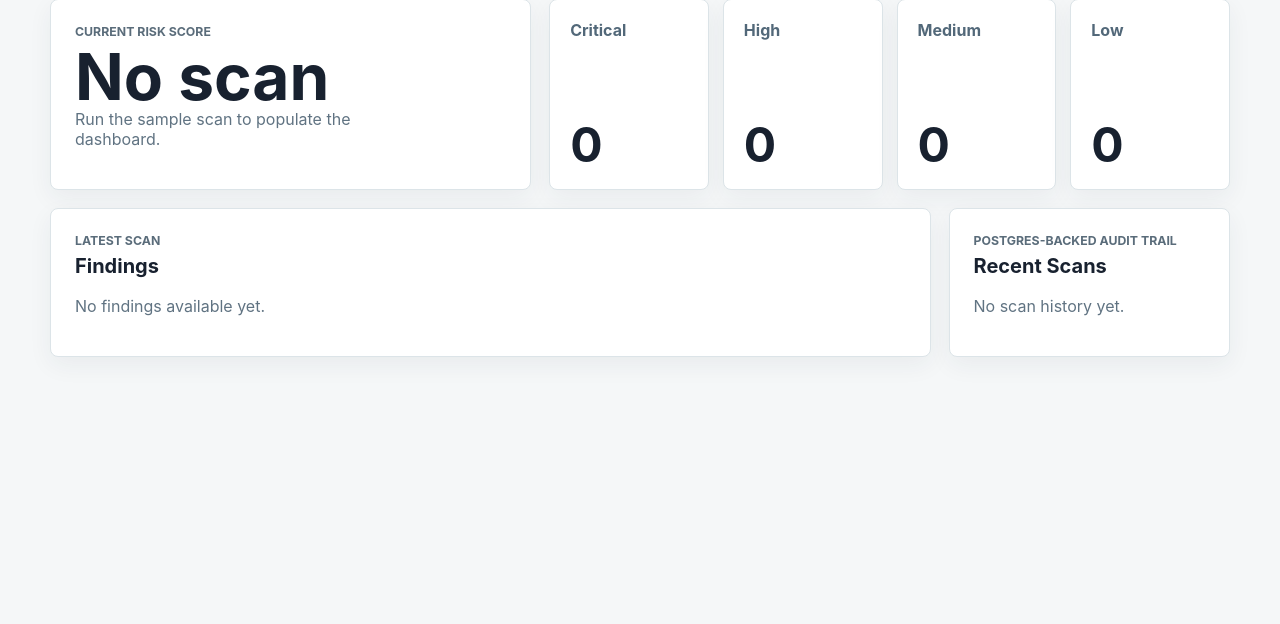
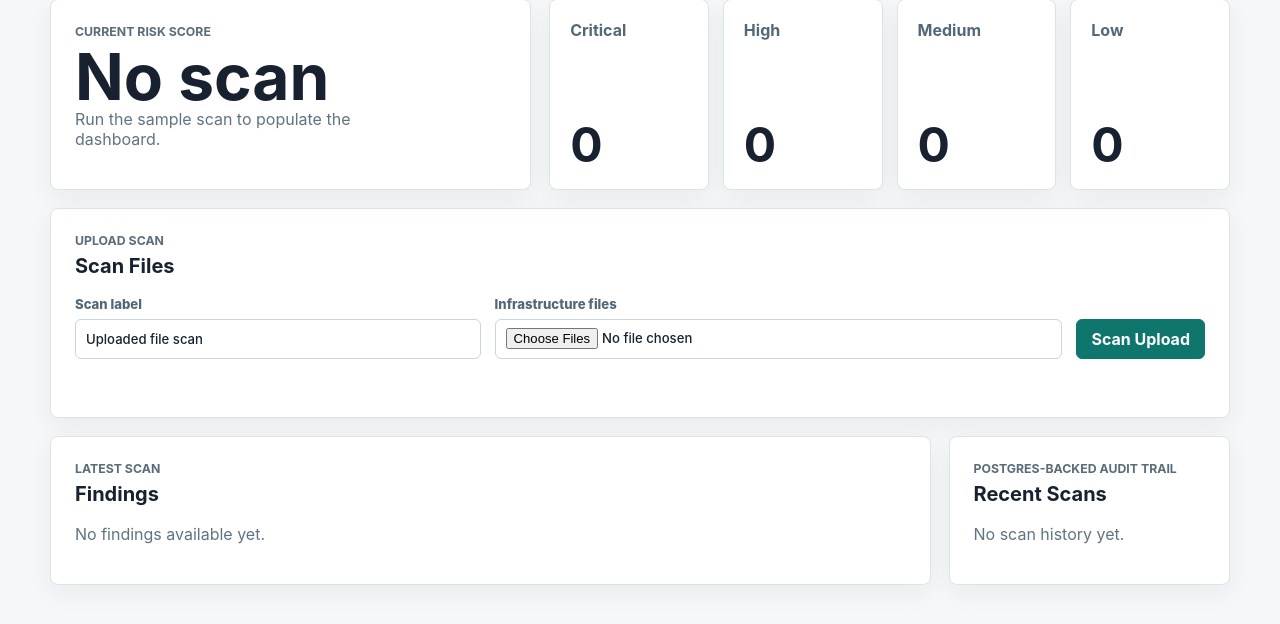
Before and after one commit to damogallagher/andela, a FastAPI app: page / in a window 1280 px wide. Shown: the part 148-772 px from the top of the page. Run offline with FastAPI, Linux system fonts and the light colour scheme.

Commit message:
Add upload scan workflow

```diff
--- a/app/main.py
+++ b/app/main.py
@@ -2,7 +2,7 @@ from contextlib import asynccontextmanager
 from pathlib import Path
 from typing import Optional
 
-from fastapi import Depends, FastAPI, HTTPException, Request
+from fastapi import Depends, FastAPI, File, Form, HTTPException, Request, UploadFile
 from fastapi.responses import HTMLResponse
 from fastapi.staticfiles import StaticFiles
 from fastapi.templating import Jinja2Templates
@@ -12,7 +12,7 @@ from sqlalchemy.orm import Session, selectinload
 from app.config import settings
 from app.database import Base, engine, get_db
 from app.models import Finding, ScanRun
-from app.scanner import scan_path, severity_rank
+from app.scanner import SUPPORTED_EXTENSIONS, ScanInputFile, ScanResult, scan_files, scan_path, severity_rank
 from app.schemas import ScanRequest, ScanResponse
 
 
@@ -61,6 +61,41 @@ def run_sample_scan(db: Session = Depends(get_db)) -> ScanRun:
 @app.post("/api/scans", response_model=ScanResponse)
 def run_scan(scan_request: ScanRequest, db: Session = Depends(get_db)) -> ScanRun:
     return _run_scan(scan_request, db)
+
+
+@app.post("/api/scans/upload", response_model=ScanResponse)
+async def upload_scan(
+    files: list[UploadFile] = File(...),
+    label: str = Form("Uploaded file scan"),
+    db: Session = Depends(get_db),
+) -> ScanRun:
+    if not files:
+        raise HTTPException(status_code=400, detail="Upload at least one infrastructure file.")
+
+    scan_files_input: list[ScanInputFile] = []
+    unsupported_files: list[str] = []
+    for upload in files:
+        filename = Path(upload.filename or "").name
+        if not filename:
+            raise HTTPException(status_code=400, detail="Every uploaded file must have a filename.")
+        if Path(filename).suffix.lower() not in SUPPORTED_EXTENSIONS:
+            unsupported_files.append(filename)
+            continue
+        content = (await upload.read()).decode("utf-8", errors="ignore")
+        scan_files_input.append(ScanInputFile(file_path=filename, content=content))
+
+    if unsupported_files:
+        supported = ", ".join(sorted(SUPPORTED_EXTENSIONS))
+        raise HTTPException(
+            status_code=400,
+            detail=f"Unsupported upload type for: {', '.join(unsupported_files)}. Supported extensions: {supported}.",
+        )
+    if not scan_files_input:
+        raise HTTPException(status_code=400, detail="Upload at least one supported infrastructure file.")
+
+    target_label = "uploaded: " + ", ".join(scan_file.file_path for scan_file in scan_files_input)
+    result = scan_files(scan_files_input, target_label)
+    return _persist_scan(label, result, db)
 
 
 @app.get("/api/scans", response_model=list[ScanResponse])
@@ -119,9 +154,12 @@ def _run_scan(scan_request: ScanRequest, db: Session) -> ScanRun:
         result = scan_path(target_path)
     except FileNotFoundError as exc:
         raise HTTPException(status_code=404, detail=str(exc)) from exc
+    return _persist_scan(scan_request.label, result, db)
 
+
+def _persist_scan(label: str, result: ScanResult, db: Session) -> ScanRun:
     scan = ScanRun(
-        label=scan_request.label,
+        label=label,
         target_path=result.target_path,
         risk_score=result.risk_score,
         files_scanned=result.files_scanned,
--- a/app/scanner.py
+++ b/app/scanner.py
@@ -28,22 +28,36 @@ class ScanResult:
     findings: list[FindingCandidate]
 
 
+@dataclass(frozen=True)
+class ScanInputFile:
+    file_path: str
+    content: str
+
+
 def scan_path(path: Path) -> ScanResult:
     target = path.resolve()
     if not target.exists():
         raise FileNotFoundError(f"Scan target does not exist: {target}")
 
-    files = _collect_files(target)
+    files = [
+        ScanInputFile(
+            file_path=str(file_path.relative_to(target if target.is_dir() else target.parent)),
+            content=file_path.read_text(encoding="utf-8", errors="ignore"),
+        )
+        for file_path in _collect_files(target)
+    ]
+    return scan_files(files, str(target))
+
+
+def scan_files(files: list[ScanInputFile], target_label: str) -> ScanResult:
     findings: list[FindingCandidate] = []
-    for file_path in files:
-        content = file_path.read_text(encoding="utf-8", errors="ignore")
-        relative_path = str(file_path.relative_to(target if target.is_dir() else target.parent))
-        findings.extend(_scan_file(relative_path, content))
+    for scan_file in files:
+        findings.extend(_scan_file(scan_file.file_path, scan_file.content))
 
     findings = sorted(findings, key=lambda finding: (severity_rank(finding.severity), finding.file_path))
     risk_score = calculate_risk_score(findings)
     return ScanResult(
-        target_path=str(target),
+        target_path=target_label,
         files_scanned=len(files),
         risk_score=risk_score,
         findings=findings,
--- a/app/static/styles.css
+++ b/app/static/styles.css
@@ -95,6 +95,7 @@ button:disabled {
 
 .score-panel,
 .metrics article,
+.upload-panel,
 .findings,
 .history {
   border: 1px solid #dce4e8;
@@ -162,6 +163,48 @@ button:disabled {
 .metrics strong {
   font-size: 3rem;
   line-height: 1;
+}
+
+.upload-panel {
+  grid-column: 1 / -1;
+  padding: 24px;
+}
+
+.upload-form {
+  display: grid;
+  grid-template-columns: minmax(220px, 1fr) minmax(260px, 1.4fr) auto;
+  align-items: end;
+  gap: 14px;
+}
+
+.upload-form label {
+  display: grid;
+  gap: 7px;
+  color: #526879;
+  font-size: 0.82rem;
+  font-weight: 800;
+}
+
+.upload-form input[type="text"],
+.upload-form input[type="file"] {
+  min-height: 40px;
+  width: 100%;
+  border: 1px solid #c9d6dc;
+  border-radius: 6px;
+  padding: 8px 10px;
+  color: #18212f;
+  background: #ffffff;
+  font: inherit;
+  font-weight: 500;
+}
+
+.form-status {
+  grid-column: 1 / -1;
+  min-height: 20px;
+  margin-bottom: 0;
+  color: #8a3b12;
+  font-size: 0.9rem;
+  font-weight: 700;
 }
 
 .findings {
@@ -269,6 +312,7 @@ th {
 
   .score-panel,
   .metrics,
+  .upload-panel,
   .findings,
   .history {
     grid-column: 1 / -1;
@@ -277,6 +321,10 @@ th {
   .metrics {
     grid-template-columns: repeat(2, minmax(0, 1fr));
   }
+
+  .upload-form {
+    grid-template-columns: 1fr;
+  }
 }
 
 @media (max-width: 560px) {
--- a/app/templates/dashboard.html
+++ b/app/templates/dashboard.html
@@ -53,6 +53,34 @@
           <span>Low</span>
           <strong>{{ severity_counts.low }}</strong>
         </article>
+      </section>
+
+      <section class="upload-panel" aria-labelledby="upload-title">
+        <div class="section-header">
+          <div>
+            <p class="eyebrow">Upload scan</p>
+            <h2 id="upload-title">Scan Files</h2>
+          </div>
+        </div>
+        <form id="upload-form" class="upload-form">
+          <label>
+            <span>Scan label</span>
+            <input id="upload-label" name="label" type="text" value="Uploaded file scan" maxlength="120">
+          </label>
+          <label>
+            <span>Infrastructure files</span>
+            <input
+              id="upload-files"
+              name="files"
+              type="file"
+              accept=".tf,.json,.template,.yaml,.yml"
+              multiple
+              required
+            >
+          </label>
+          <button id="upload-submit" type="submit">Scan Upload</button>
+          <p id="upload-status" class="form-status" role="status"></p>
+        </form>
       </section>
 
       <section class="findings" aria-labelledby="findings-title">
@@ -131,6 +159,30 @@
         }
         window.location.reload();
       });
+
+      const uploadForm = document.querySelector("#upload-form");
+      const uploadButton = document.querySelector("#upload-submit");
+      const uploadStatus = document.querySelector("#upload-status");
+      uploadForm.addEventListener("submit", async (event) => {
+        event.preventDefault();
+        const formData = new FormData(uploadForm);
+        uploadButton.disabled = true;
+        uploadButton.textContent = "Scanning...";
+        uploadStatus.textContent = "";
+        const response = await fetch("/api/scans/upload", {
+          method: "POST",
+          body: formData,
+        });
+        if (!response.ok) {
+          const payload = await response.json();
+          uploadStatus.textContent = payload.detail || "Upload scan failed.";
+          uploadButton.textContent = "Scan Upload";
+          uploadButton.disabled = false;
+          return;
+        }
+        uploadStatus.textContent = "Scan complete.";
+        window.location.reload();
+      });
     </script>
   </body>
 </html>
--- a/requirements.txt
+++ b/requirements.txt
@@ -4,3 +4,4 @@ SQLAlchemy==2.0.36
 psycopg[binary]==3.2.13
 pydantic-settings==2.7.1
 Jinja2==3.1.5
+python-multipart==0.0.20
```
Also changed, not shown: prompts.md (+8 -0 lines), tests/test_api.py (+66 -0 lines), tests/test_scanner.py (+27 -1 lines), README.md.
